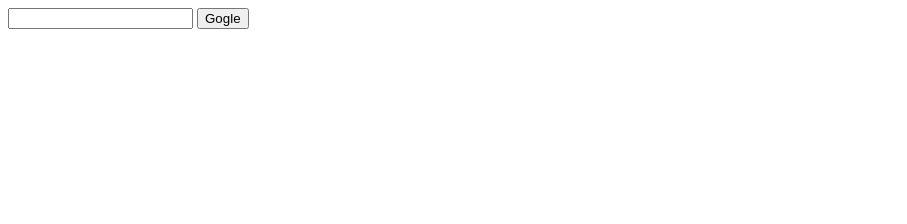
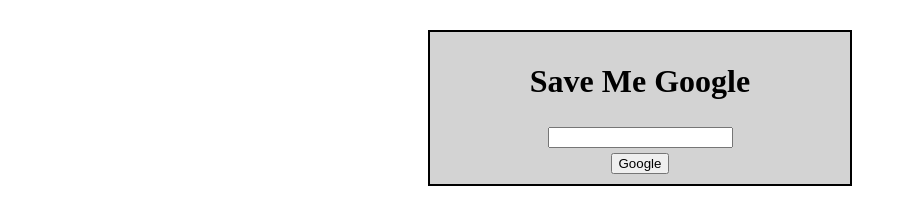
Before and after one commit to Kredarius/SaveMeGoogle, a plain HTML site: page index.html in a window 1280 px wide. Shown: the whole page, without its empty margins (0-907 px from the left). Drawn offline with Linux system fonts and the light colour scheme.

Commit message:
Improvements

```diff
--- a/index.html
+++ b/index.html
@@ -3,9 +3,13 @@
 <head>
     <title>SaveMeGoogle</title>
     <script src="./script.js" defer></script>
+    <link rel="stylesheet" href="./style.css">
 </head>
 <body>
-    <input id="input" type="text">
-    <input id="btn" type="button" value="Gogle">
+    <header>
+        <h1>Save Me Google</h1>
+        <input id="input" type="text">
+        <input id="btn" type="button" value="Google">
+    </header>
 </body>
 </html>
--- a/script.js
+++ b/script.js
@@ -16,14 +16,19 @@ async function getData() {
     const response = await fetch(url, {
         method: "GET",
     });
+
+    let result = document.createElement("div");
+    result.className = "result";
+
     if (+response.status === 200) {
         const json = await response.json();
 
-        let result = document.createElement("ul");
+        let ul = document.createElement("ul");
+        result.append(ul);
         for (item of json.items) {
             let li = document.createElement("li");
             li.innerText = item.title;
-            result.append(li)
+            ul.append(li)
         }
 
         let downloadLink = document.createElement("a");
@@ -34,9 +39,10 @@ async function getData() {
         downloadLink.href = URL.createObjectURL(blob);
 
         result.append(downloadLink);
+
     } else {
-        let result = document.createElement("p");
-        result.innerText = `Search "${searchText}" failed with status ${response.status}: ${response.statusText}`;
+
+        result.innerText = `Search "${searchText}" failed with status ${response.status}`;
     }
 
     document.body.append(result);
--- /dev/null
+++ b/style.css
@@ -0,0 +1,22 @@
+body {
+    text-align: center;
+    margin: 0px;
+    padding: 0px;
+    font-family: 'Times New Roman', Times, serif;
+}
+
+header {
+    background-color: lightgray;
+    display: flex;
+    justify-content: center;
+    align-items: center;
+    flex-direction: column;
+    gap: 5px;
+}
+
+.result, header {
+    width: 400px;
+    margin: 30px auto;
+    border: solid 2px black;
+    padding: 10px;
+}
```
